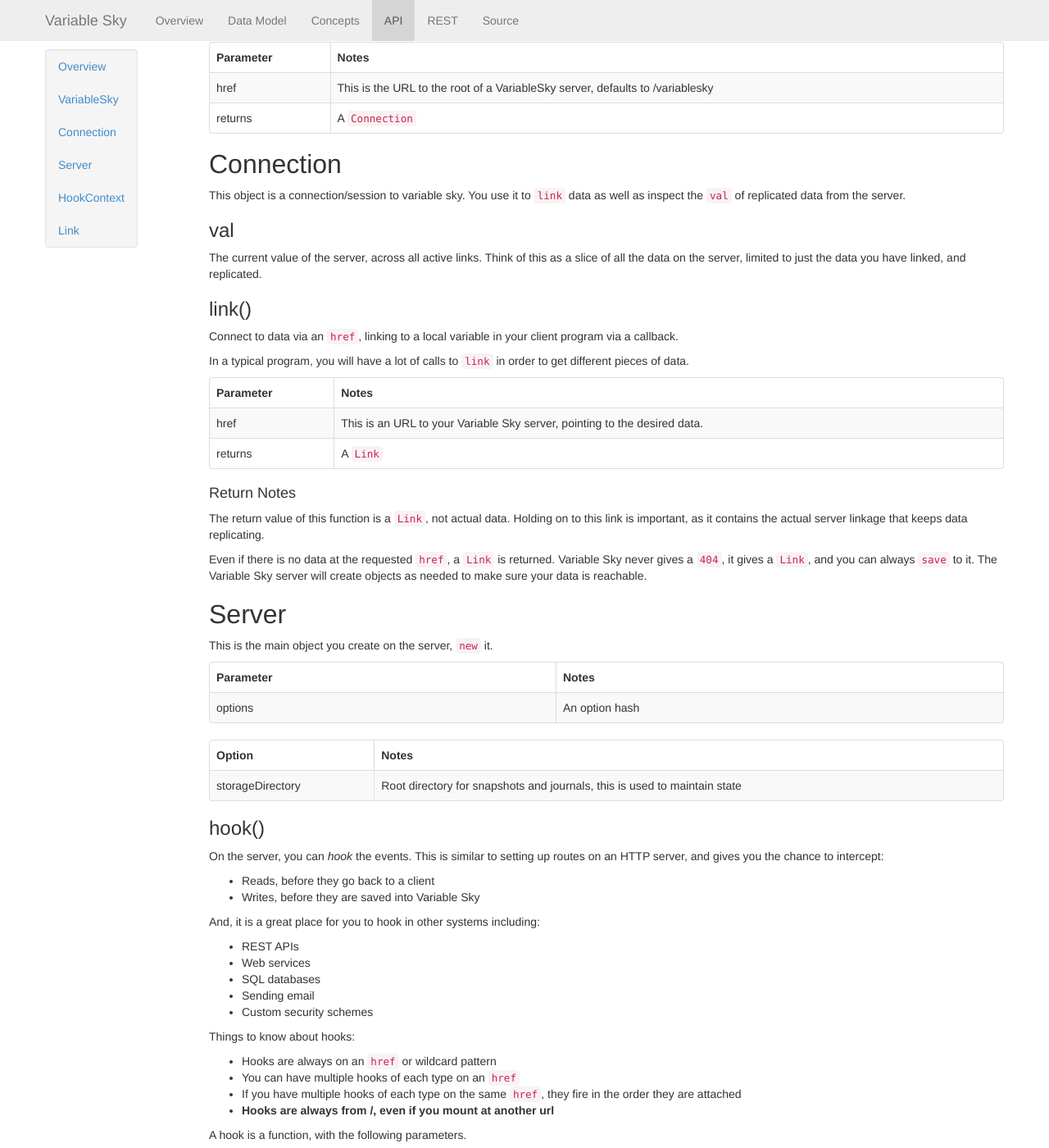
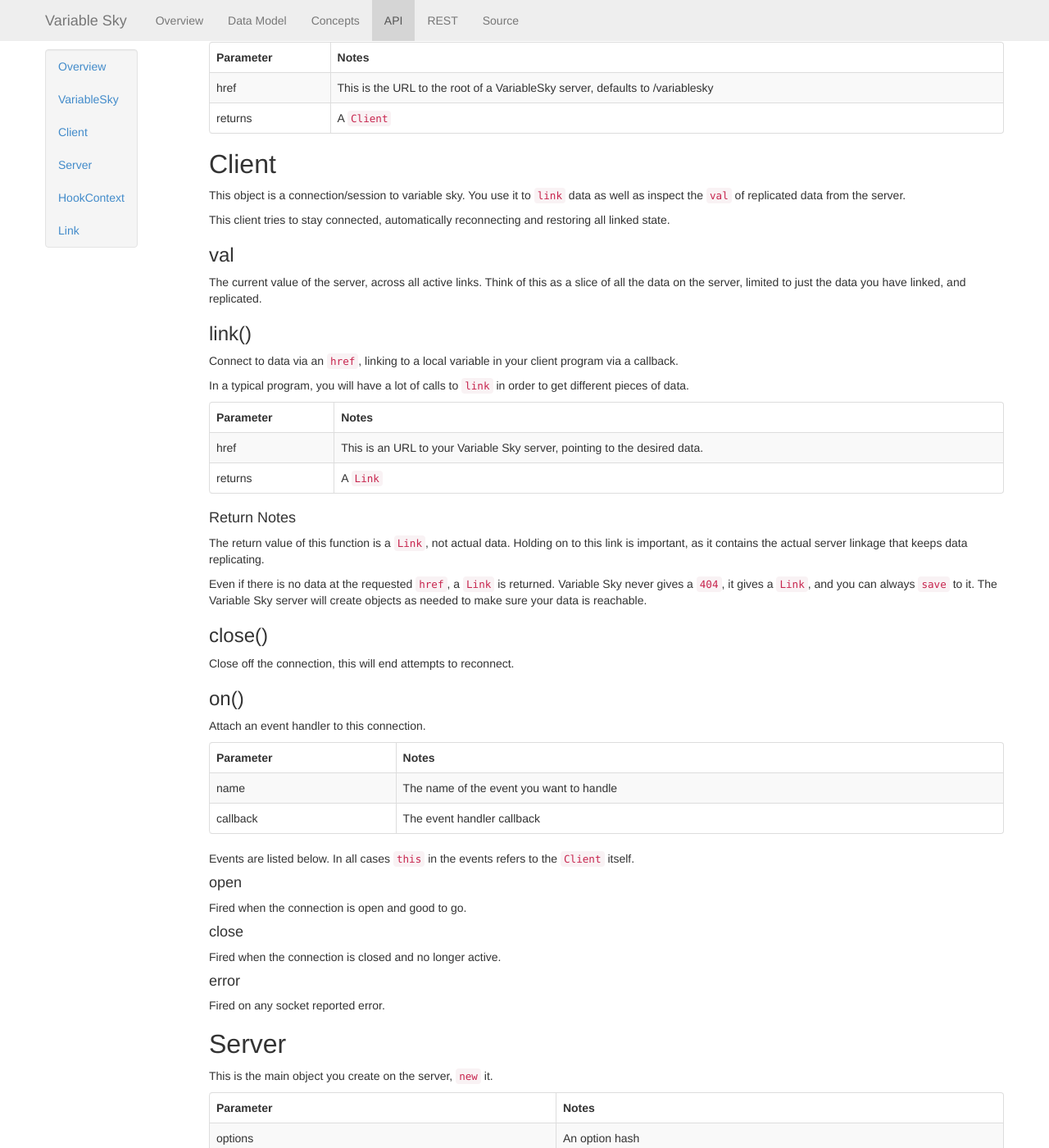
Before and after one commit to wballard/VariableSky, a Jekyll site: the page built from api.markdown, in a window 1280 px wide and 1400 px high, scrolled down 727 px. Shown: the whole window at 82% size. Built offline with Jekyll 4.4.1, drawn with Linux system fonts in a browser that asks for light colours; Markdown is read by kramdown in place of the engine named in the settings.

Commit message:
Notes on Client

```diff
--- a/api.markdown
+++ b/api.markdown
@@ -45,12 +45,14 @@
 |Parameter|Notes|
 |---------|-----|
 |href|This is the URL to the root of a VariableSky server, defaults to /variablesky|
-|returns|A `Connection`|
+|returns|A `Client`|
 
-## Connection
+## Client
 This object is a connection/session to variable sky. You use it to
 `link` data as well as inspect the `val` of replicated data from the
 server.
+
+This client tries to stay connected, automatically reconnecting and restoring all linked state.
 
 ### val
 The current value of the server, across all active links. Think of this
@@ -79,6 +81,28 @@
 `save` to it.  The Variable Sky server will create objects as needed to
 make sure your data is reachable.
 
+### close()
+Close off the connection, this will end attempts to reconnect.
+
+### on()
+Attach an event handler to this connection.
+
+|Parameter|Notes|
+|---------|-----|
+|name|The name of the event you want to handle|
+|callback|The event handler callback|
+
+Events are listed below. In all cases `this` in the events refers to the
+`Client` itself.
+
+#### open
+Fired when the connection is open and good to go.
+
+#### close
+Fired when the connection is closed and no longer active.
+
+#### error
+Fired on any socket reported error.
 
 ## Server
 This is the main object you create on the server, `new` it.
```
